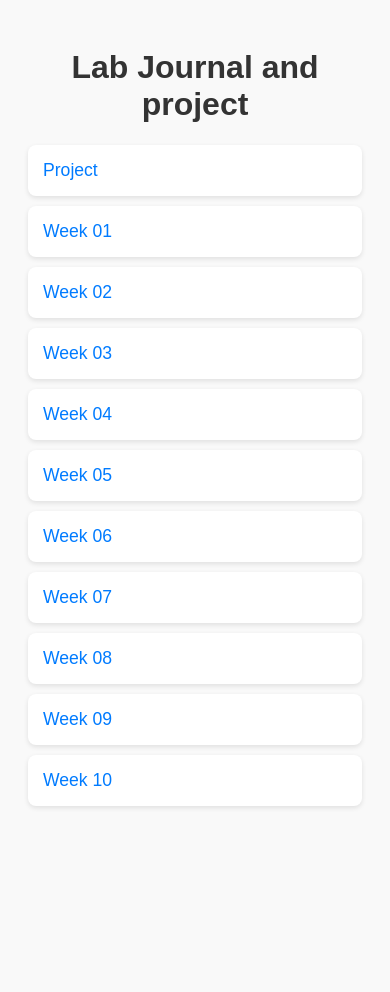
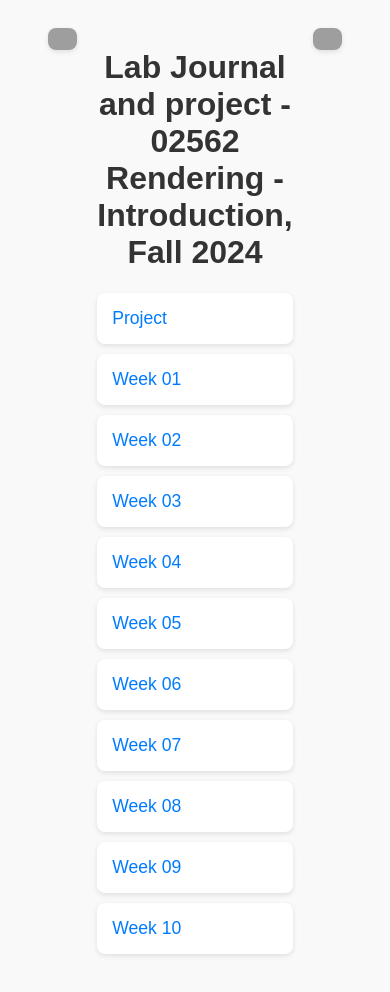
Before and after one commit to Radyah2001/Rendering, a plain HTML site: page index.html in a window 390 px wide. Before the commit the page ends 844 px from the top, so only its background shows below. Drawn offline with Linux system fonts and the light colour scheme; grey boxes are pictures that could not be loaded.

Commit message:
Enhance layout and styling of index.html with responsive design and side images

```diff
--- a/index.html
+++ b/index.html
@@ -5,11 +5,32 @@
     <meta name="viewport" content="width=device-width, initial-scale=1.0">
     <title>Project Dashboard</title>
     <style>
-        /* Inline CSS for simplicity; consider using external CSS for larger projects */
         body {
             font-family: Arial, sans-serif;
             background-color: #f9f9f9;
             padding: 20px;
+            display: flex;
+            justify-content: center;
+            align-items: flex-start;
+        }
+        .container {
+            display: flex;
+            justify-content: space-between;
+            align-items: flex-start;
+            width: 100%;
+            max-width: 1200px;
+        }
+        .side-image {
+            width: 150px;
+            margin: 0 20px;
+        }
+        .side-image img {
+            width: 100%;
+            border-radius: 8px;
+            box-shadow: 0 2px 5px rgba(0,0,0,0.1);
+        }
+        .content {
+            flex: 1;
         }
         h1 {
             text-align: center;
@@ -45,7 +66,12 @@
     </style>
 </head>
 <body>
-    <h1>Lab Journal and project</h1>
+    <div class="container">
+        <div class="side-image">
+            <img src="w10/w10p03(1).png" alt="Left Image">
+        </div>
+        <div class="content">
+            <h1>Lab Journal and project - 02562 Rendering - Introduction, Fall 2024</h1>
             <ul class="week-list">
                 <li><a href="Project/index.html">Project</a></li>
                 <li><a href="w01/index.html">Week 01</a></li>
@@ -59,5 +85,10 @@
                 <li><a href="w09/index.html">Week 09</a></li>
                 <li><a href="w10/index.html">Week 10</a></li>
             </ul>
+        </div>
+        <div class="side-image">
+            <img src="w10/w10p03(2).png" alt="Right Image">
+        </div>
+    </div>
 </body>
 </html>
```
Lines whose indentation alone changed are shown as unchanged.
